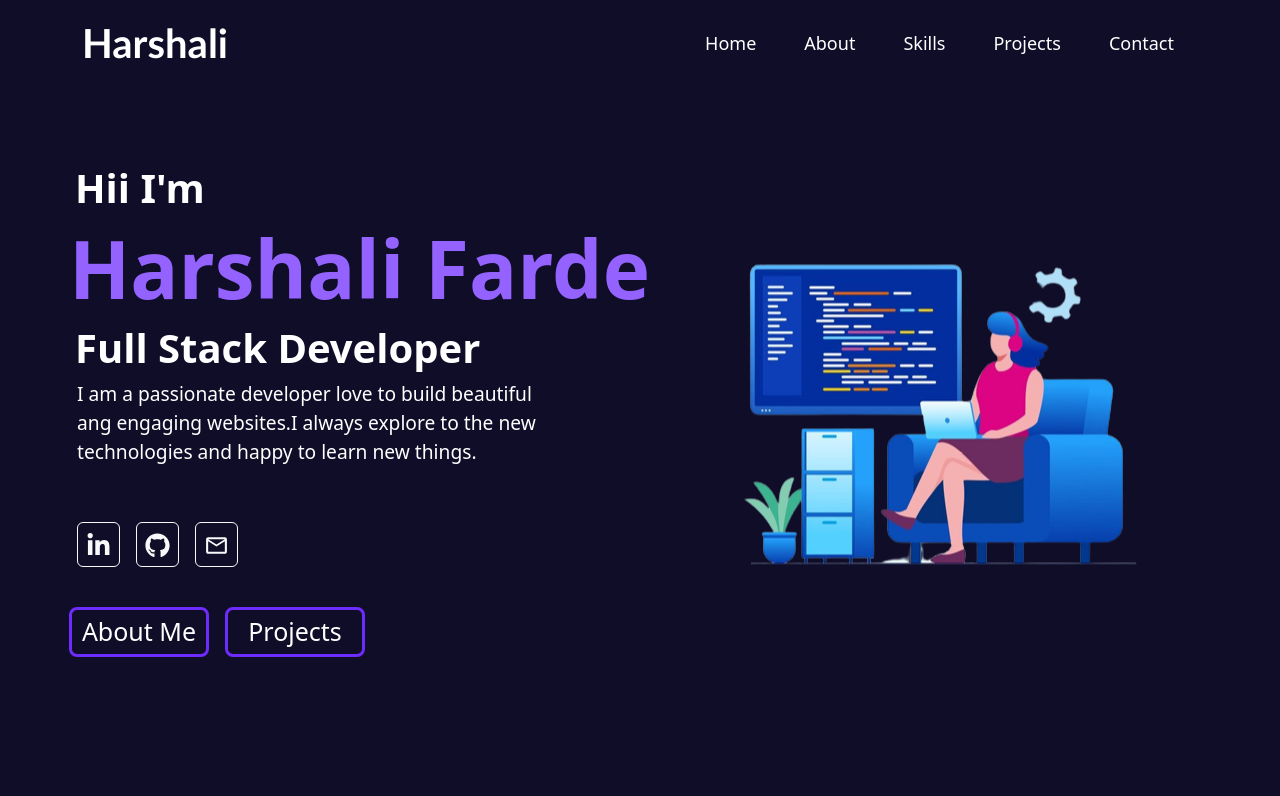
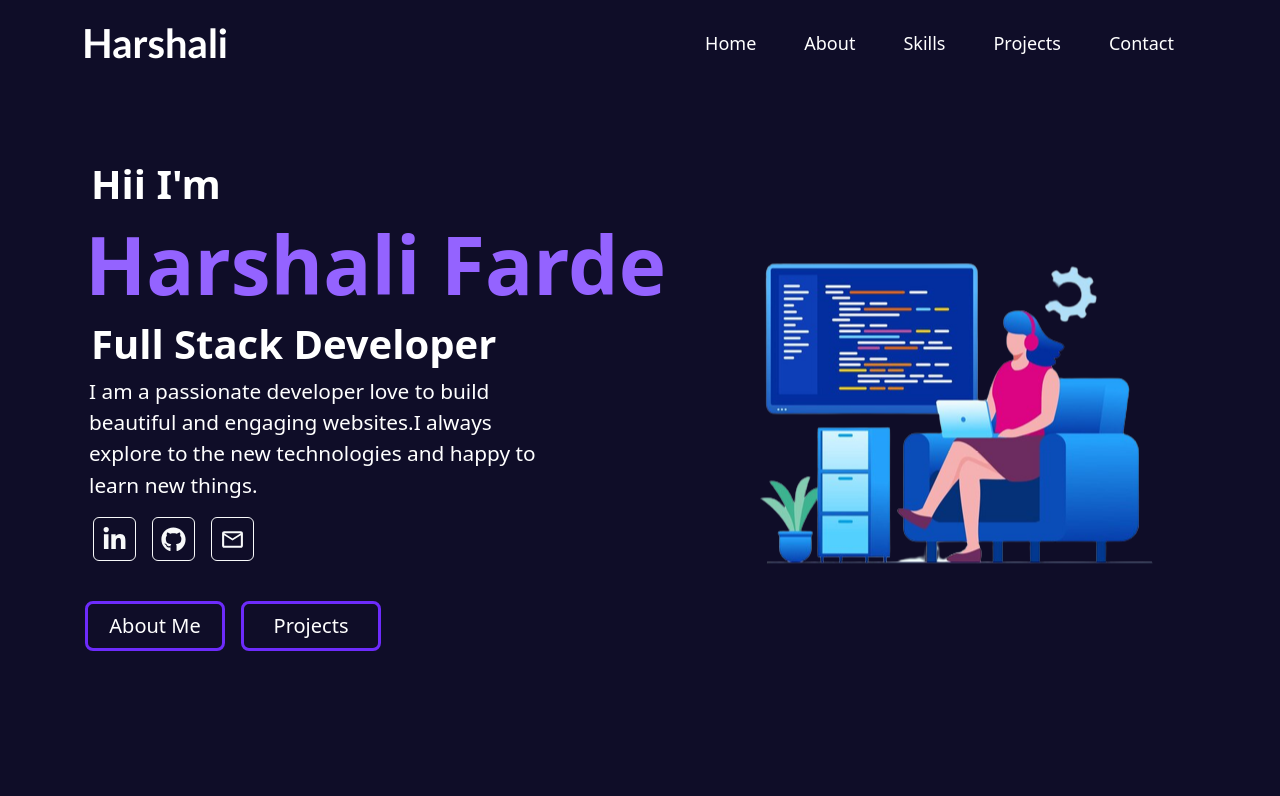
Before and after one commit to harshali08/Portfolio, a React (Create React App) app: page / in a window 1280 px wide. Shown: the top 796 px of the page. Built offline with nearby package versions, Linux system fonts and the light colour scheme.

Commit message:
all done

```diff
--- a/src/components/Contact.jsx
+++ b/src/components/Contact.jsx
@@ -36,17 +36,9 @@ const Contact = () => {
       >
         CONTACT
       </h1>
-      <h3
-        style={{
-          textAlign: "center",
-          color: "#E1E1E1",
-          marginTop: "2vh",
-          marginBottom: "2vh",
-        }}
-      >
-        Here you will find more information about me🙋‍♀️
-      </h3>
-      <div className="d-flex justify-content-center mt-5 ">
+      <h3   style={{color:"#EBEBEB",textAlign:"center" ,marginTop:"50px",color:"#E1E1E1"}}>Love to here from you, Get in Touch👋</h3>
+
+      <div className="d-flex justify-content-center mt-3">
         <form onSubmit={sendEmail} ref={form}>
           <div class="mb-3" style={{ backgroundColor: "1D1B39" }}>
             <label
--- a/src/components/Home.jsx
+++ b/src/components/Home.jsx
@@ -7,15 +7,16 @@ import { FaFacebookF, FaTwitter, FaGoogle, FaInstagram, FaLinkedinIn, FaGithub,
 const Home = () => {
   return (
      <>
-      <div className='d-flex flex-row flex-wrap justify-content-center home mb-5 ' style={{width:'100%'}}>
-        <div className='ms-3 mt-1 '>
+     <div id='home' className='pt-3'>
+      <div className='d-flex flex-row flex-wrap justify-content-center home mb-5 pt-5 mt-5 mb-5' style={{width:'100%'}}>
+        <div className='ms-5 mt-5'>
              <div >
               <h4 className='domain'>Hii I'm</h4>
               <h1 className='name' data-text="Harshali Farde">Harshali Farde</h1>
               <h4 className='domain'>Full Stack Developer</h4>
-              <p className='m-2' style={{width:"480px"}}>I am a passionate developer love to build  beautiful ang engaging websites.I always explore to the new technologies and happy to learn new things.</p>
+              <p className='m-1' style={{width:"450px"}}>I am a passionate developer love to build  beautiful and engaging websites.I always explore to the new technologies and happy to learn new things.</p>
              </div>
-             <div className='d-flex flex-row justify-content-left mt-5'>
+             <div className='d-flex flex-row justify-content-left mt-2'>
 
 
             <a className="btn btn-outline-light btn-floating m-2 p-2" href="https://www.linkedin.com/in/4768a421a/" role="button">
@@ -39,10 +40,11 @@ const Home = () => {
 
 
         </div>
-        <div className=' my-5 image_div'>
+        <div className=' image_div' style={{marginTop:"95px"}}>
           <img src={require('../assets/About-me.png') } ></img>
         </div>
 
+      </div>
       </div>
      </>
   )
--- a/src/components/Navbar.jsx
+++ b/src/components/Navbar.jsx
@@ -1,24 +1,165 @@
 
 
+// // import Container from 'react-bootstrap/Container';
+// // import Nav from 'react-bootstrap/Nav';
+// // import Navbar from 'react-bootstrap/Navbar';
+// // import './css/Navbar.css'
+
+// // function Navbarr() {
+// //   return (
+// //     <Navbar expand="lg" className="bg-tertiary navbar fixed-top mb-5"  >
+// //       <Container >
+// //         <Navbar.Brand href="/" className='nav-logo'>Harshali</Navbar.Brand>
+// //         <Navbar.Toggle aria-controls="basic-navbar-nav" className="custom-toggler" style={{ backgroundColor: "white",fontWeight:"bolder"}} />
+
+// //         <Navbar.Collapse id="basic-navbar-nav">
+// //           <Nav className="ms-auto" style={{ color: "white" }}>
+// //             <Nav.Link href="/">Home</Nav.Link>
+// //             <Nav.Link href="#about">About</Nav.Link>
+// //             <Nav.Link href="#skills">Skills</Nav.Link>
+// //             <Nav.Link href="#projects">Projects</Nav.Link>
+// //             <Nav.Link href="#contact">Contact</Nav.Link>
+// //           </Nav>
+// //         </Navbar.Collapse>
+// //       </Container>
+// //     </Navbar>
+// //   );
+// // }
+
+// // export default Navbarr;
+
+// import React, { useState, useEffect } from 'react';
+// import Container from 'react-bootstrap/Container';
+// import Nav from 'react-bootstrap/Nav';
+// import Navbar from 'react-bootstrap/Navbar';
+// import './css/Navbar.css';
+
+// function Navbarr() {
+//   const [activeSection, setActiveSection] = useState('');
+
+//   useEffect(() => {
+//     const handleScroll = () => {
+//       const sections = document.querySelectorAll('section[id]');
+//       const scrollPosition = window.pageYOffset || document.documentElement.scrollTop;
+
+//       for (let i = sections.length - 1; i >= 0; i--) {
+//         const section = sections[i];
+//         const sectionTop = section.offsetTop - 50;
+//         if (scrollPosition >= sectionTop) {
+//           setActiveSection(section.id);
+//           break;
+//         }
+//       }
+//     };
+
+//     window.addEventListener('scroll', handleScroll);
+//     return () => window.removeEventListener('scroll', handleScroll);
+//   }, []);
+
+//   const isActive = (id) => {
+//     return id === activeSection;
+//   };
+
+//   return (
+//     <Navbar expand="lg" className="bg-tertiary navbar fixed-top mb-5">
+//       <Container>
+//         <Navbar.Brand href="/" className="nav-logo">
+//           Harshali
+//         </Navbar.Brand>
+//         <Navbar.Toggle
+//           aria-controls="basic-navbar-nav"
+//           className="custom-toggler"
+//           style={{ backgroundColor: 'white', fontWeight: 'bolder' }}
+//         />
+
+//         <Navbar.Collapse id="basic-navbar-nav">
+//           <Nav className="ms-auto" style={{ color: 'white' }}>
+//             <Nav.Link href="#home" className={isActive('') ? 'nav-link active' : 'nav-link'}>
+//               Home
+//             </Nav.Link>
+//             <Nav.Link href="#about" className={isActive('about') ? 'nav-link active' : 'nav-link'}>
+//               About
+//             </Nav.Link>
+//             <Nav.Link href="#skills" className={isActive('skills') ? 'nav-link active' : 'nav-link'}>
+//               Skills
+//             </Nav.Link>
+//             <Nav.Link href="#projects" className={isActive('projects') ? 'nav-link active' : 'nav-link'}>
+//               Projects
+//             </Nav.Link>
+//             <Nav.Link href="#contact" className={isActive('contact') ? 'nav-link active' : 'nav-link'}>
+//               Contact
+//             </Nav.Link>
+//           </Nav>
+//         </Navbar.Collapse>
+//       </Container>
+//     </Navbar>
+//   );
+// }
+
+// export default Navbarr;
+
+
+import React, { useState, useEffect } from 'react';
 import Container from 'react-bootstrap/Container';
 import Nav from 'react-bootstrap/Nav';
 import Navbar from 'react-bootstrap/Navbar';
-import './css/Navbar.css'
+import './css/Navbar.css';
 
 function Navbarr() {
+  const [activeSection, setActiveSection] = useState('');
+
+  useEffect(() => {
+    const handleScroll = () => {
+      const sections = document.querySelectorAll('section[id]');
+      const scrollPosition = window.pageYOffset || document.documentElement.scrollTop;
+
+      for (let i = sections.length - 1; i >= 0; i--) {
+        const section = sections[i];
+        const sectionTop = section.offsetTop - 50;
+        if (scrollPosition >= sectionTop) {
+          setActiveSection(section.id);
+          break;
+        }
+      }
+    };
+
+    window.addEventListener('scroll', handleScroll);
+    return () => window.removeEventListener('scroll', handleScroll);
+  }, []);
+
+  const isActive = (id) => {
+    return activeSection === id || (activeSection === '' && id === '');
+  };
+
   return (
-    <Navbar expand="lg" className="bg-tertiary navbar fixed-top mb-5"  >
-      <Container >
-        <Navbar.Brand href="/" className='nav-logo'>Harshali</Navbar.Brand>
-        <Navbar.Toggle aria-controls="basic-navbar-nav" className="custom-toggler" style={{ backgroundColor: "white",fontWeight:"bolder"}} />
+    <Navbar expand="lg" className="bg-tertiary navbar fixed-top mb-5">
+      <Container>
+        <Navbar.Brand href="/" className="nav-logo">
+          Harshali
+        </Navbar.Brand>
+        <Navbar.Toggle
+          aria-controls="basic-navbar-nav"
+          className="custom-toggler"
+          style={{ backgroundColor: 'white', fontWeight: 'bolder' }}
+        />
 
         <Navbar.Collapse id="basic-navbar-nav">
-          <Nav className="ms-auto" style={{ color: "white" }}>
-            <Nav.Link href="/">Home</Nav.Link>
-            <Nav.Link href="#about">About</Nav.Link>
-            <Nav.Link href="#skills">Skills</Nav.Link>
-            <Nav.Link href="#projects">Projects</Nav.Link>
-            <Nav.Link href="#contact">Contact</Nav.Link>
+          <Nav className="ms-auto" style={{ color: 'white' }}>
+            <Nav.Link href="#home" className={isActive('home') ? 'nav-link active' : 'nav-link'}>
+              Home
+            </Nav.Link>
+            <Nav.Link href="#about" className={isActive('about') ? 'nav-link active' : 'nav-link'}>
+              About
+            </Nav.Link>
+            <Nav.Link href="#skills" className={isActive('skills') ? 'nav-link active' : 'nav-link'}>
+              Skills
+            </Nav.Link>
+            <Nav.Link href="#projects" className={isActive('projects') ? 'nav-link active' : 'nav-link'}>
+              Projects
+            </Nav.Link>
+            <Nav.Link href="#contact" className={isActive('contact') ? 'nav-link active' : 'nav-link'}>
+              Contact
+            </Nav.Link>
           </Nav>
         </Navbar.Collapse>
       </Container>
--- a/src/components/css/Home.css
+++ b/src/components/css/Home.css
@@ -100,13 +100,13 @@
 a{
     text-decoration: none;
     color: white;
-    font-size: 25px;
+    font-size: 20px;
 
 
 }
 
 .home p{
-  font-size: 1.2rem;
+  font-size: 1.3rem;
   overflow-wrap: break-word;
 }
 
```
Also changed, not shown: 1 other file (tests, documents, lock files or other folders).
